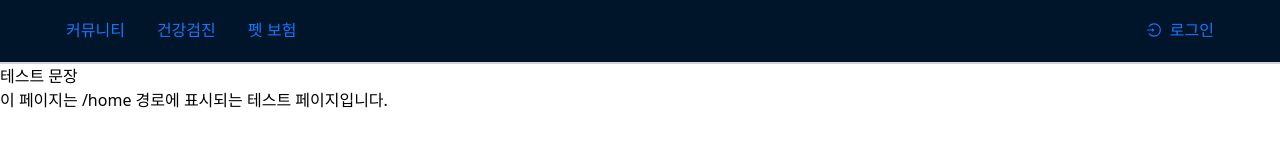
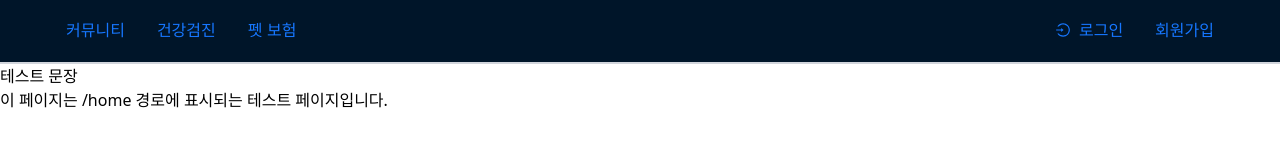
Before and after one commit to Songyonggeun/pawpelfront, a Next.js app: page /home in a window 1280 px wide. Shown: the top 160 px of the page. Built offline with nearby package versions, Linux system fonts and the light colour scheme.

Commit message:
회원가입 버튼 추가

```diff
--- a/components/(application)/header.jsx
+++ b/components/(application)/header.jsx
@@ -1,9 +1,8 @@
-// components/Header.jsx
 'use client';
 
 import { useRouter } from 'next/navigation';
 import { Layout, Button, Row, Col } from 'antd';  // Row, Col을 사용
-import { AiOutlineLogin, AiOutlineLogout, AiOutlineHome, AiOutlineUser, AiOutlineFileText } from 'react-icons/ai';
+import { AiOutlineLogin, AiOutlineLogout, AiOutlineUser } from 'react-icons/ai';
 import { Fragment, useState, useEffect } from 'react';
 
 export default function HeaderComponent() {
@@ -59,9 +58,21 @@ export default function HeaderComponent() {
               </Button>
             </Fragment>
           ) : (
-            <Button type="link" size="large" icon={<AiOutlineLogin />} onClick={() => navigate('/login')}>
-              로그인
-            </Button>
+            <Fragment>
+              {/* 로그인 버튼 */}
+              <Button type="link" size="large" icon={<AiOutlineLogin />} onClick={() => navigate('/login')}>
+                로그인
+              </Button>
+
+              {/* 회원가입 버튼 */}
+              <Button
+                type="link"
+                size="large"
+                onClick={() => navigate('/signup')}
+              >
+                회원가입
+              </Button>
+            </Fragment>
           )}
         </Col>
       </Row>
```
